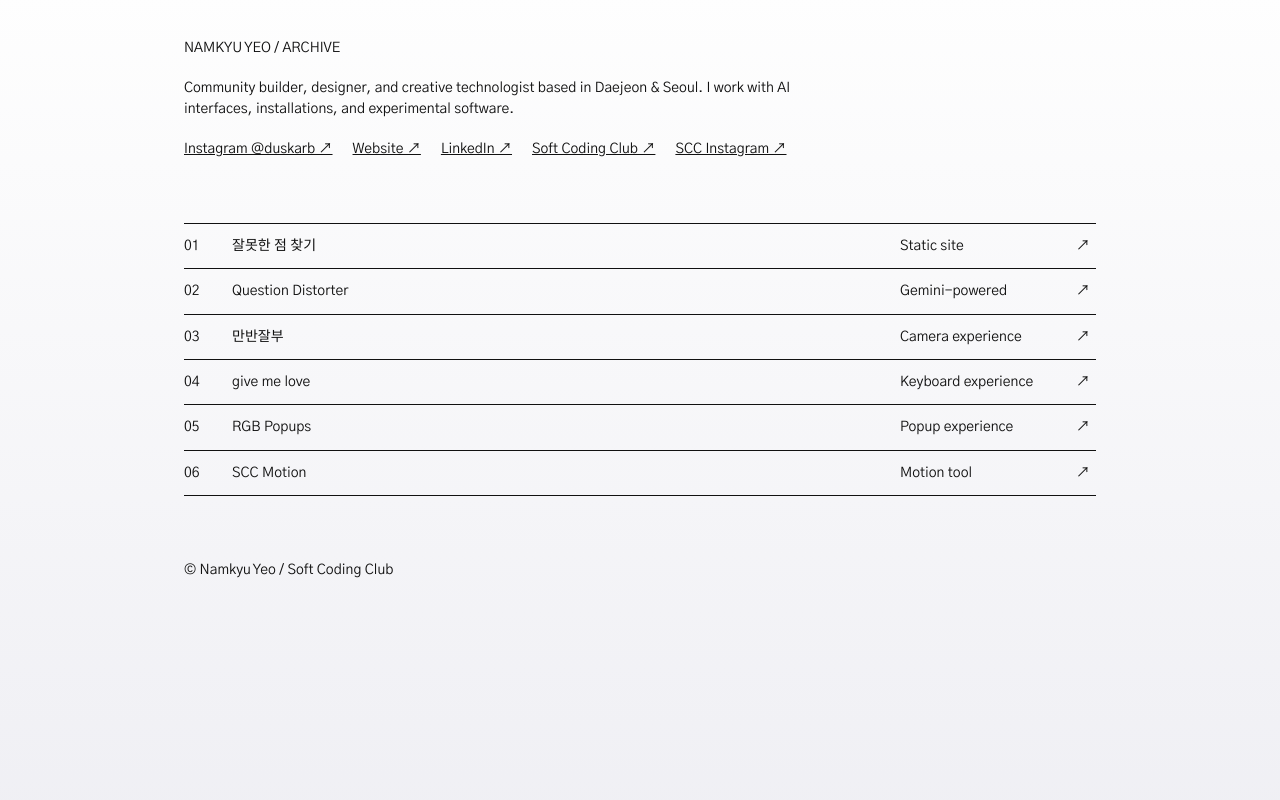
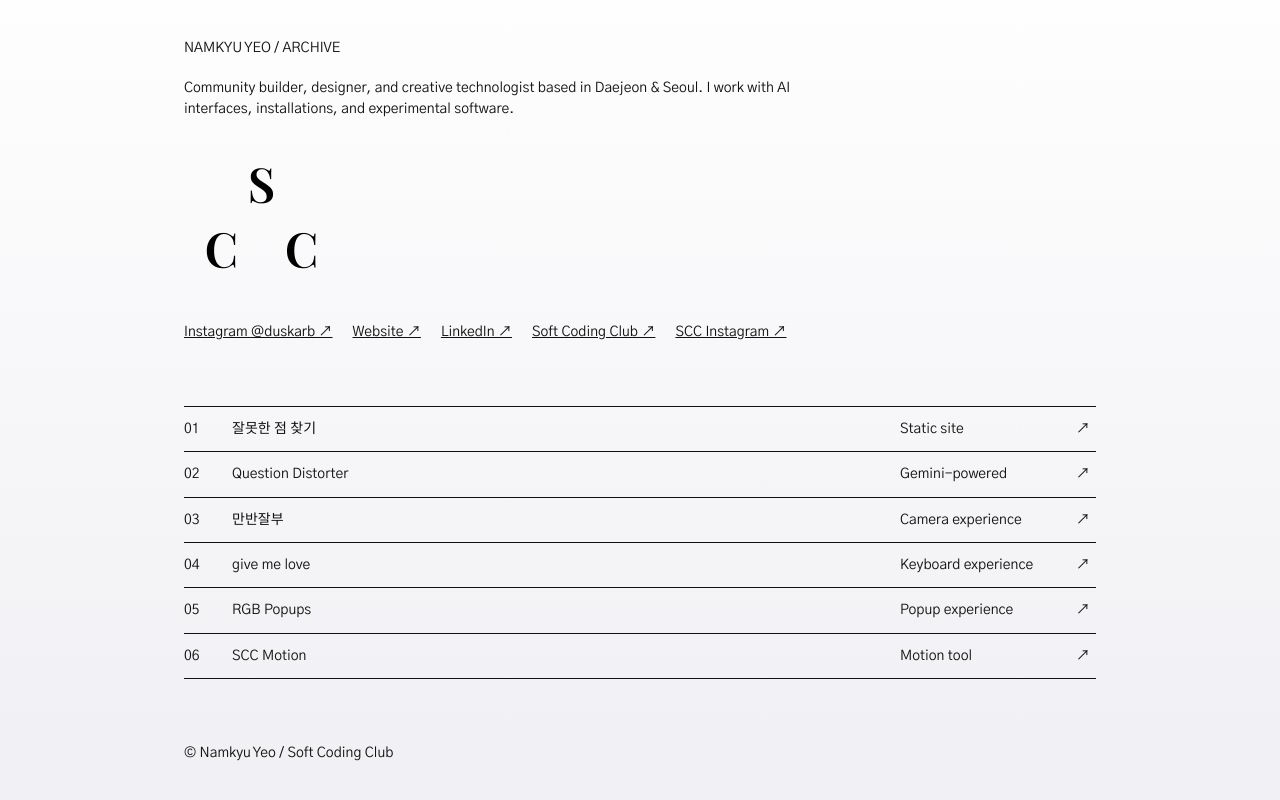
Before and after one commit to Soft-Coding-Club/scc-nky, a Next.js app: page / in a window 1280 px wide. Shown: the top 800 px of the page. Built offline with nearby package versions, Linux system fonts and the light colour scheme.

Commit message:
Add profile image to archive header

```diff
--- a/app/globals.css
+++ b/app/globals.css
@@ -61,6 +61,13 @@ textarea {
 .archiveIntro {
   margin: 20px 0;
   max-width: 650px;
+}
+
+.archiveImage {
+  display: block;
+  height: auto;
+  margin: 24px 0;
+  width: 155px;
 }
 
 .archiveLinks {
--- a/app/page.tsx
+++ b/app/page.tsx
@@ -63,6 +63,7 @@ export default function ArchiveHome() {
           Community builder, designer, and creative technologist based in Daejeon &amp; Seoul.
           I work with AI interfaces, installations, and experimental software.
         </p>
+        <img alt="Namkyu Yeo" className="archiveImage" src="/namkyu-yeo.png" />
         <div aria-label="외부 링크" className="archiveLinks">
           <a href="https://www.instagram.com/duskarb/" rel="noreferrer" target="_blank">
             Instagram @duskarb ↗
```
Also changed, not shown: public/namkyu-yeo.png (added).
